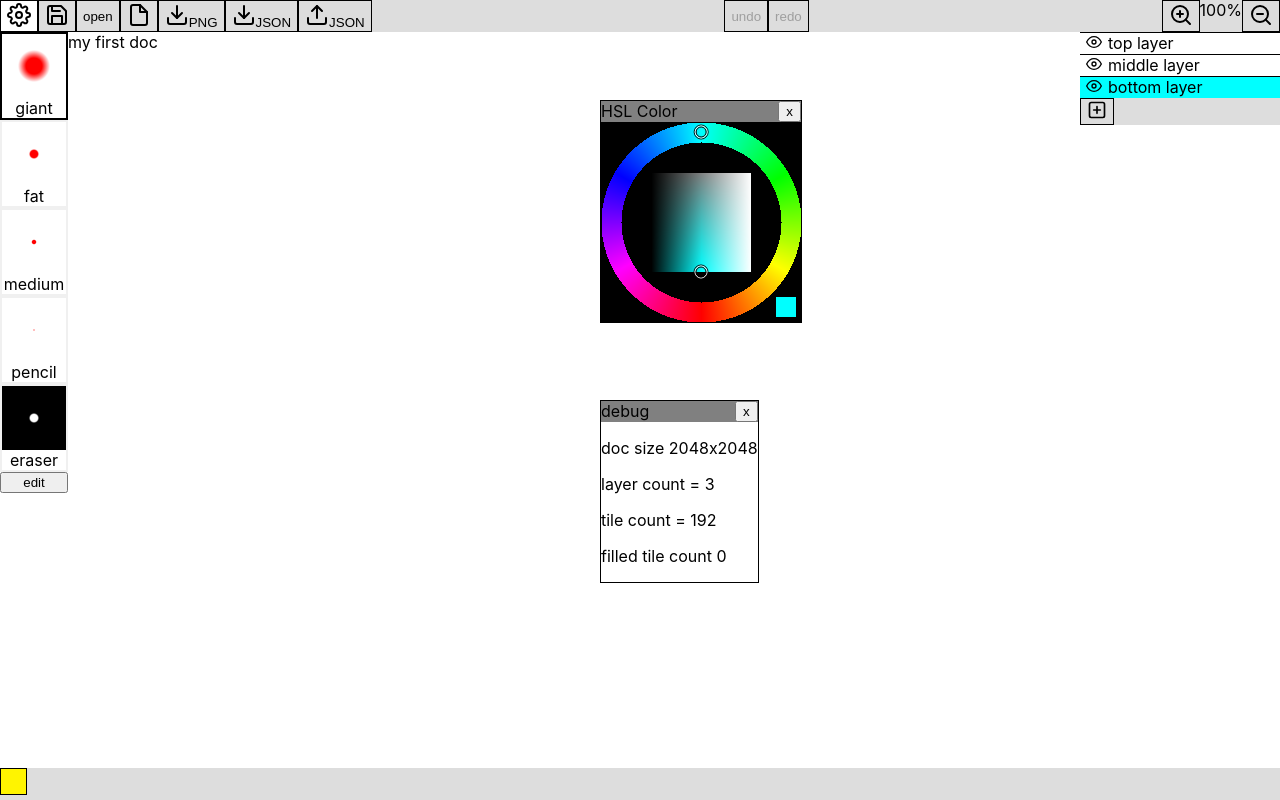
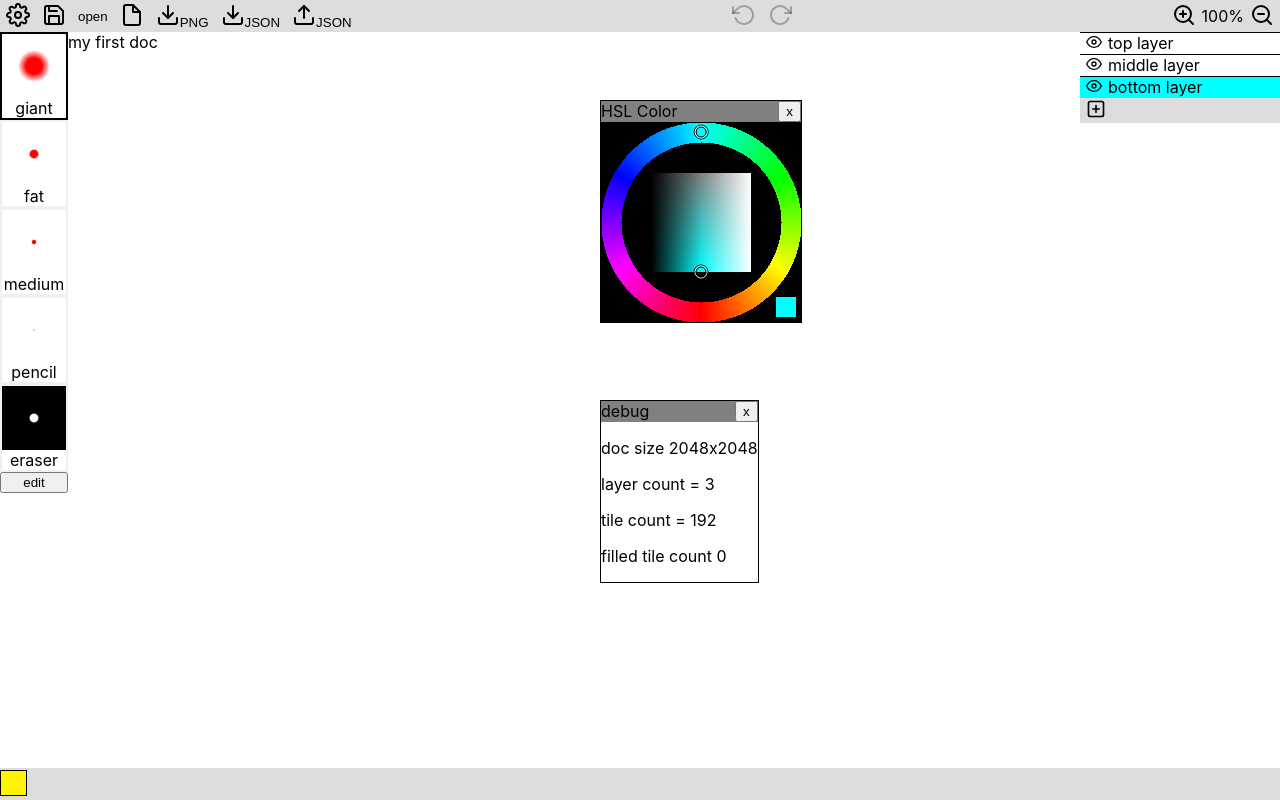
Before and after one commit to joshmarinacci/pen-canvas-editor, a React (Create React App) app: page / in a window 1280 px wide. Built offline with nearby package versions, Linux system fonts and the light colour scheme.

Commit message:
style adjustments

```diff
--- a/src/App.css
+++ b/src/App.css
@@ -48,6 +48,7 @@ canvas {
 
 .toolbar {
   background: #ddd;
+  align-items: center;
 }
 
 
@@ -57,7 +58,7 @@ canvas {
 
 
 .toolbar button {
-  border: 1px solid #000;
+  border: 0px solid #000;
   background: #ddd;
 }
 .toolbar button:hover {
--- a/src/App.js
+++ b/src/App.js
@@ -5,7 +5,7 @@ import {PenCanvas} from "./canvas.js"
 import {EditableLabel, HBox, Observer, Spacer, Toolbox, VBox, DialogContext} from './util.js'
 import {Dragger, HSLPicker} from './colors.js'
 import {RecentPens} from './pens.js'
-import {Save, File, Download, Upload, ZoomIn, ZoomOut, Settings} from "react-feather"
+import {Save, File, Download, Upload, ZoomIn, ZoomOut, Settings, RotateCcw, RotateCw} from "react-feather"
 import {Layer, LayerWrapper} from "./layers";
 import {DH, DW} from "./common";
 import {RecentColors} from "./colors";
@@ -204,8 +204,8 @@ function App() {
           <button onClick={saveJSON}><Download/>JSON</button>
           <button onClick={uploadJSON}><Upload/>JSON</button>
           <Spacer/>
-          <button onClick={undo} disabled={undoBackup === null}>undo</button>
-          <button onClick={redo} disabled={redoBackup === null}>redo</button>
+          <button onClick={undo} disabled={undoBackup === null}><RotateCcw/></button>
+          <button onClick={redo} disabled={redoBackup === null}><RotateCw/></button>
           <Spacer/>
           <button onClick={zoomIn}><ZoomIn/></button>
           <label>{Math.pow(2,zoom)*100}%</label>
```
